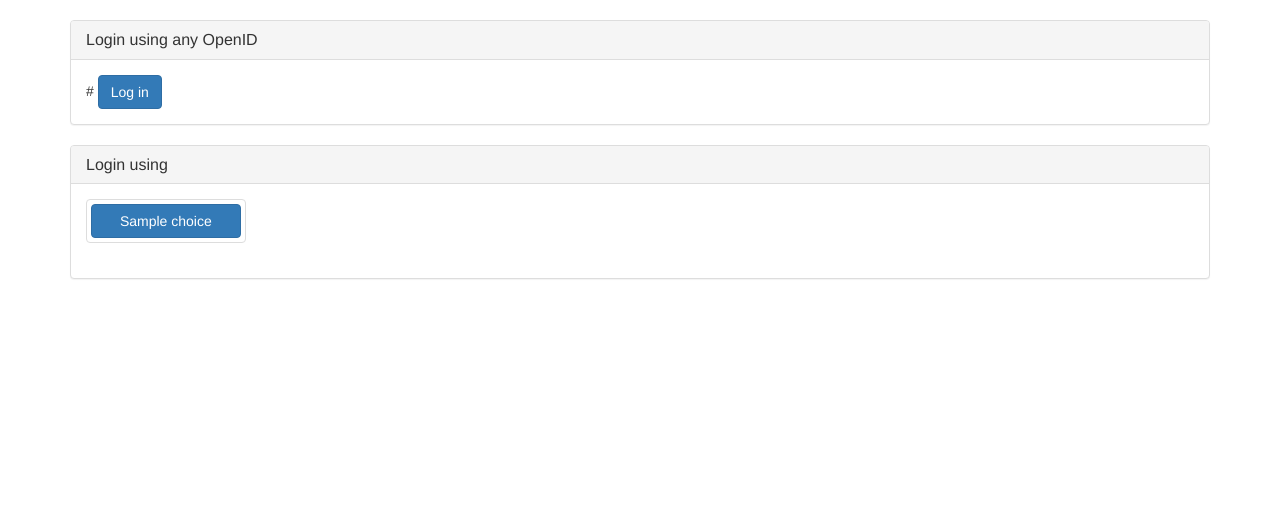
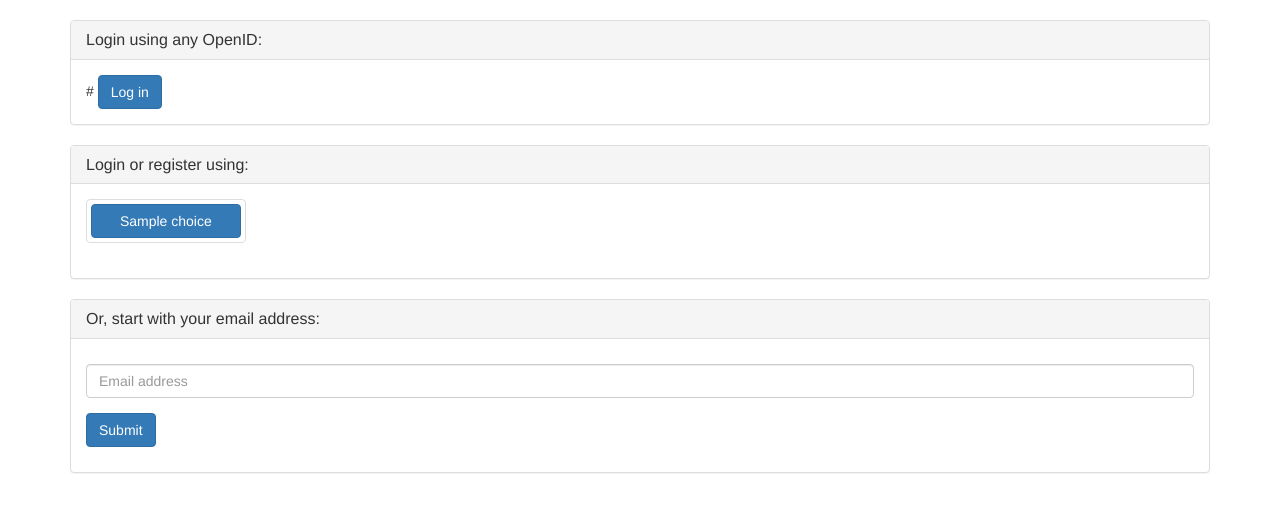
Before and after one commit to castedo/celauth, a Django app: template celauth/dj/celauth/templates/celauth/login.html in a window 1280 px wide. Shown: the part 65-577 px from the top of the page. Run offline with Django 3.2, Linux system fonts and the light colour scheme; the template is opened without the code that fills it: most values are stand-ins (such as "Sample title", 1, 10 or a date in 2020); some libraries are stand-ins or nearby versions.

Commit message:
add missing template in setup; add enter email to login

```diff
--- a/celauth/dj/celauth/templates/celauth/login.html
+++ b/celauth/dj/celauth/templates/celauth/login.html
@@ -7,4 +7,20 @@
 {% endif %}
 {% include "celauth/login_prompt.html" %}
 </form>
+<div class="panel panel-default">
+  <div class="panel-heading"><h2 class="panel-title">Or, start with your email address:</h2></div>
+  <div class="panel-body">
+    <p><form action="{% url 'celauth:enter_address' %}" method="post" class="form" role="form">
+      <div class="form-group">
+         <label for="id_address" class="sr-only">Your email address:</label>
+         <input id="id_address" name="address" type="email" class="form-control" placeholder="Email address"/>
+      </div>
+      <input type="submit" value="Submit" class="btn btn-primary" />
+      {% if next_url %}
+      <input type="hidden" name="{{ next_name }}" value="{{ next_url }}" />
+      {% endif %}
+      {% csrf_token %}
+    </form></p>
+  </div>
+</div>
 {% endblock content %}
--- a/celauth/dj/celauth/templates/celauth/login_prompt.html
+++ b/celauth/dj/celauth/templates/celauth/login_prompt.html
@@ -1,6 +1,6 @@
 {% if openid_url_field %}
 <div class="panel panel-default">
-  <div class="panel-heading"><h2 class="panel-title">Login using any OpenID</h2></div>
+  <div class="panel-heading"><h2 class="panel-title">Login using any OpenID:</h2></div>
   <div class="panel-body">
     {{ openid_url_field }}
     <input class="btn btn-primary" type="submit" name="{{ login_button_name }}" value="Log in" />
@@ -8,7 +8,7 @@
 </div>
 {% endif %}
 <div class="panel panel-default">
-  <div class="panel-heading"><h2 class="panel-title">Login using</h2></div>
+  <div class="panel-heading"><h2 class="panel-title">Login or register using:</h2></div>
   <div class="panel-body">
     <div class="row">
     {% for n, v in choices %}
```
Also changed, not shown: 1 other file.
